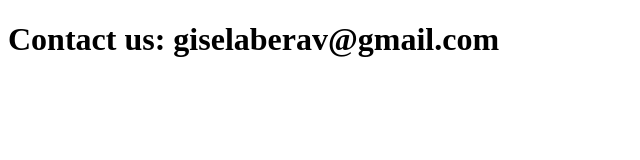
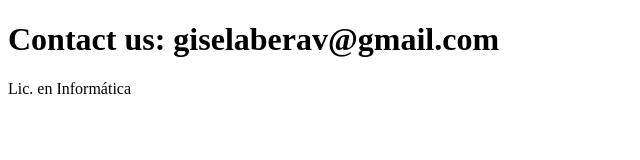
Before and after one commit to Giselaberav/sistema-registro, a plain HTML site: page contacto.html in a window 1280 px wide. Shown: the whole page, without its empty margins (0-640 px from the left). Drawn offline with Linux system fonts and the light colour scheme.

Commit message:
adding paragraph p

```diff
--- a/contacto.html
+++ b/contacto.html
@@ -7,5 +7,6 @@
 </head>
 <body>
     <h1> Contact us: giselaberav@gmail.com</h1>
+    <p> Lic. en Informática</p>
 </body>
 </html>
```
